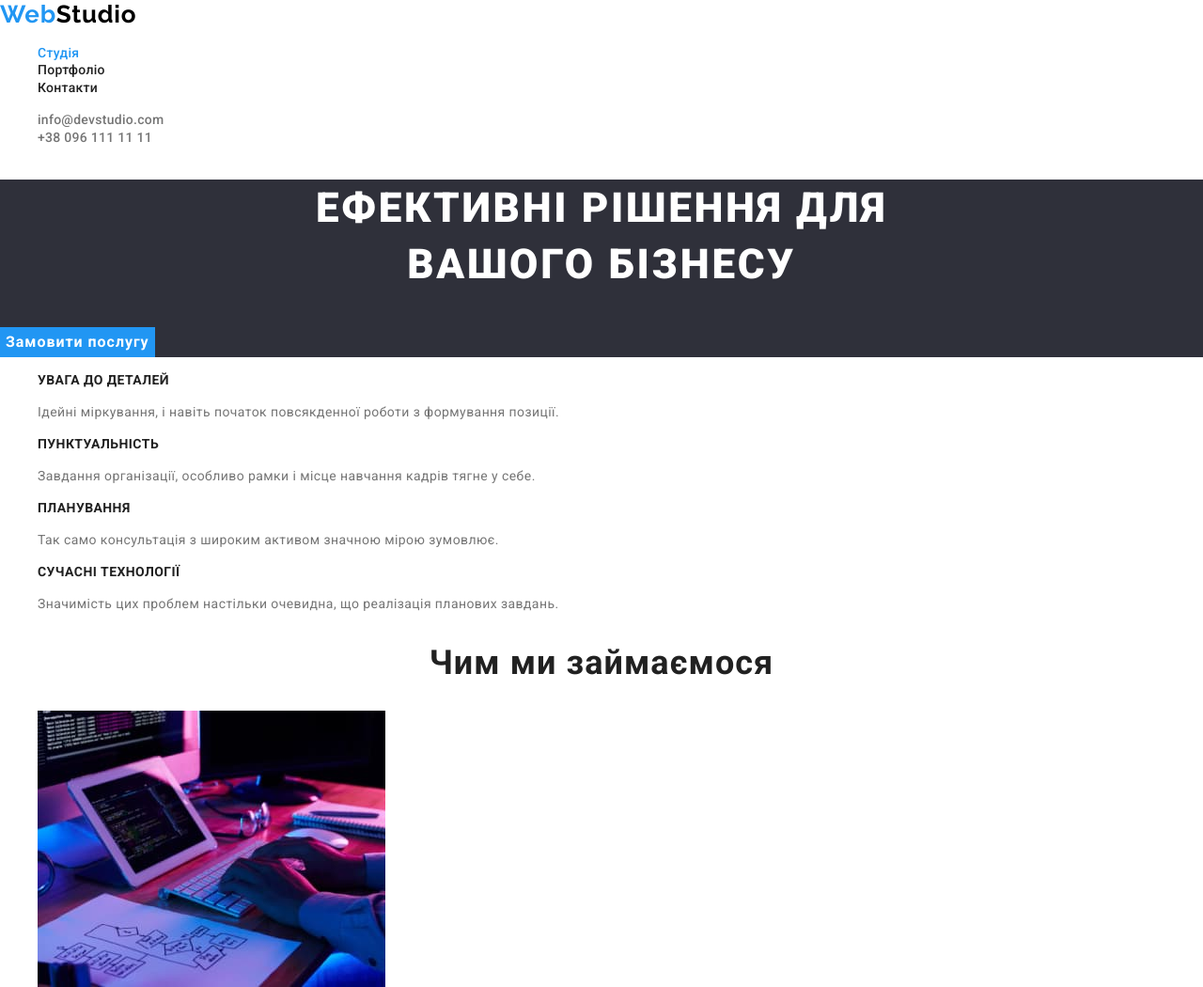
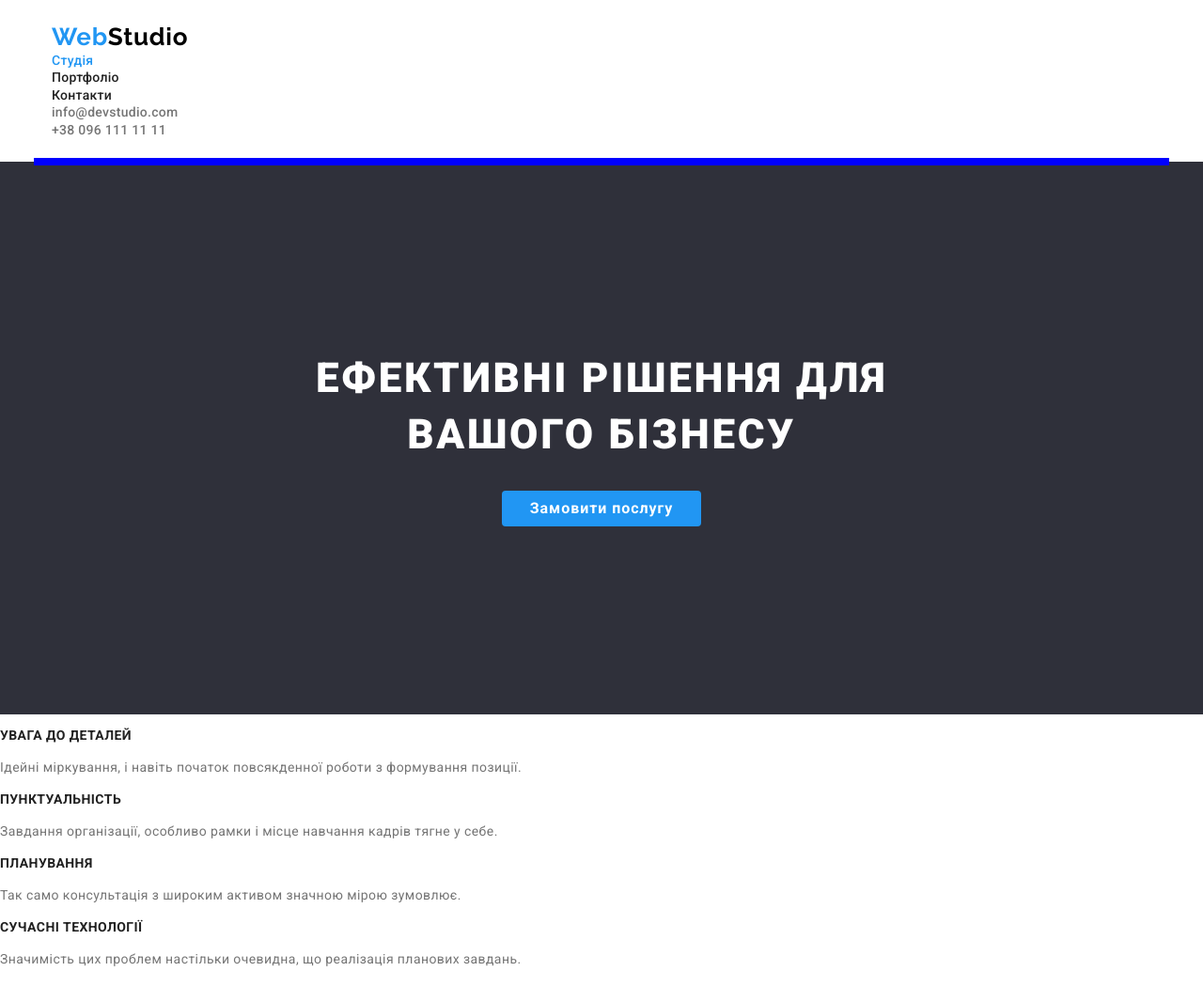
Before and after one commit to aspirantmpm/goit-markup-hw-03, a plain HTML site: page index.html in a window 1280 px wide. Shown: the top 1050 px of the page at 94% size. Drawn offline with nearby package versions, Linux system fonts and the light colour scheme.

Commit message:
Hero block

```diff
--- a/CSS/styles.css
+++ b/CSS/styles.css
@@ -1,3 +1,9 @@
+/**
+  |============================
+  | Colors and fonts
+  |============================
+*/
+
 :root {
   --main-color: #ffffff;
   --brand-color: #2196f3;
@@ -17,7 +23,9 @@ body {
 
 .list {
   list-style: none;
-}
+  padding: 0;
+  margin: 0;
+  }
 
 /* Logo */
 .logo {
@@ -41,7 +49,15 @@ body {
   color: var(--main-color);
 }
 
-/* Head links*/
+/* Header*/
+
+.header-container {
+   margin-left: auto;
+   margin-right: auto;
+   padding-top: 24px;
+   padding-bottom: 25px;
+   width: 1170px;}
+
 .link {
   font-weight: 500;
   font-size: 14px;
@@ -73,18 +89,26 @@ body {
 
 /* Hero */
 
-.hero {
-  background-color: var(--hero-color);
+.hero {background-color: var(--hero-color);}
+
+.hero-container {
+  margin-left: auto;
+   margin-right: auto;
+   padding-top: 200px;
+  width: 1170px;
+text-align: center;
   color: var(--main-color);
-}
+  }
 
 .main-title {
   font-weight: 900;
   font-size: 44px;
   line-height: calc(60 / 44);
-  text-align: center;
   letter-spacing: 0.06em;
   text-transform: uppercase;
+  padding: 0;
+  margin-bottom: 30px;
+  margin-top: 0;
 }
 
 .btn,
@@ -92,11 +116,15 @@ body {
   font-weight: 700;
   font-size: 16px;
   line-height: calc(30 / 16);
-  display: flex;
   align-items: center;
   text-align: center;
   letter-spacing: 0.06em;
   cursor: pointer;
+  border-radius: 4px;
+  padding: 4px 30px;
+}
+
+ .hero-btn {margin-bottom: 200px;
 }
 
 .hero-btn {
@@ -232,3 +260,17 @@ footer {
 .footer-contact:focus {
   color: var(--brand-color);
 }
+
+/**
+  |============================
+  | Block model
+  |============================
+*/
+
+
+/* Header */
+
+.container {margin-left: auto;
+   margin-right: auto;
+   outline: 4px solid blue;
+   width: 1200px;}
--- a/index.html
+++ b/index.html
@@ -13,9 +13,11 @@
   </head>
 
   <body class="page">
+
     <!-- Head -->
     <header class="header">
-      <nav class="nav">
+    <div class="header-container">
+        <nav class="nav">
         <a class="logo" href="./index.html"
           ><span class="web">Web</span><span class="header-studio">Studio</span></a
         >
@@ -33,16 +35,21 @@
           <a class="header-contact" href="tel:+380961111111">+38 096 111 11 11</a>
         </li>
       </ul>
+    </div>
     </header>
+
+    <div class="container"></div>
 
     <main>
       <!-- Hero -->
       <section class="hero">
-        <h1 class="main-title">
+        <div class="hero-container">
+          <h1 class="main-title">
           Ефективні рішення для <br />
           вашого бізнесу
         </h1>
         <button class="hero-btn" type="button" name="order_service">Замовити послугу</button>
+        </div>
       </section>
 
       <!-- Benefits -->
```
Also changed, not shown: portfolio.html (+5 -1 lines).
